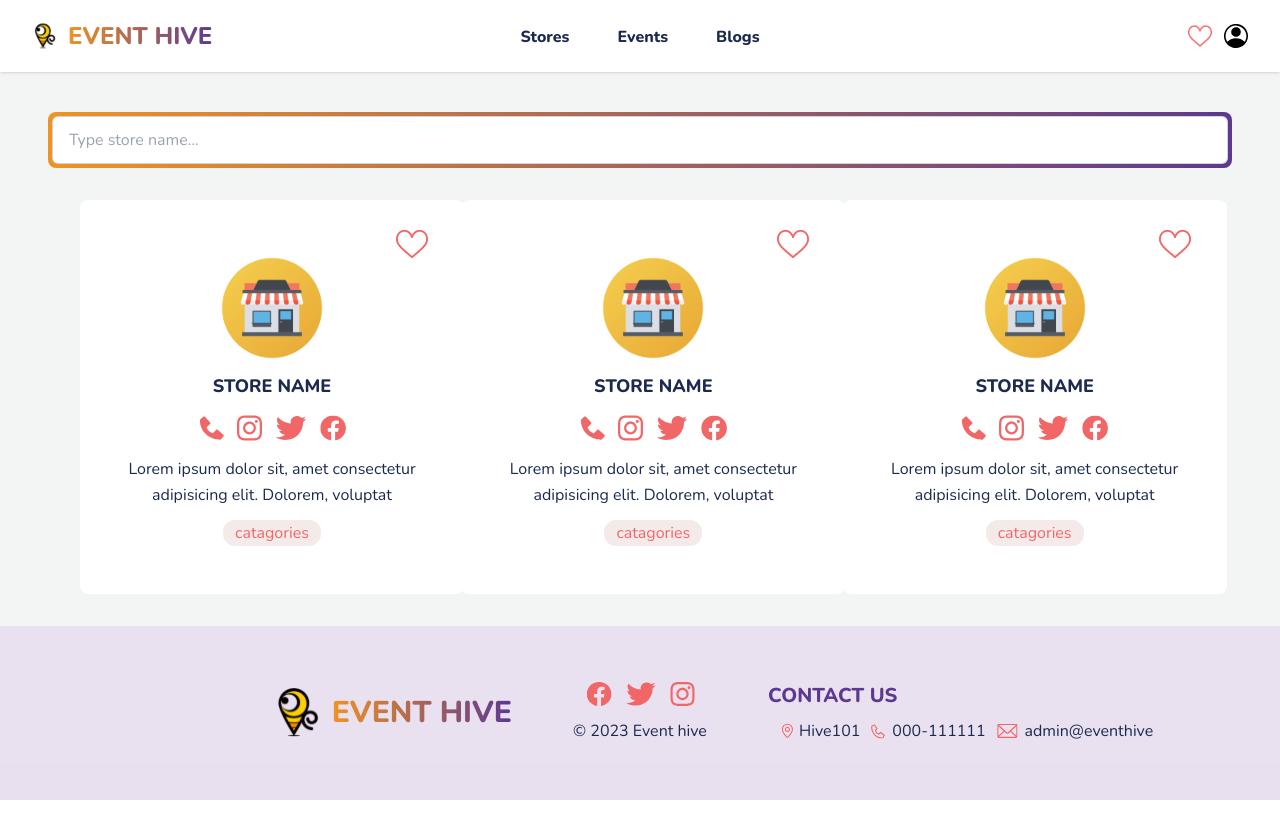
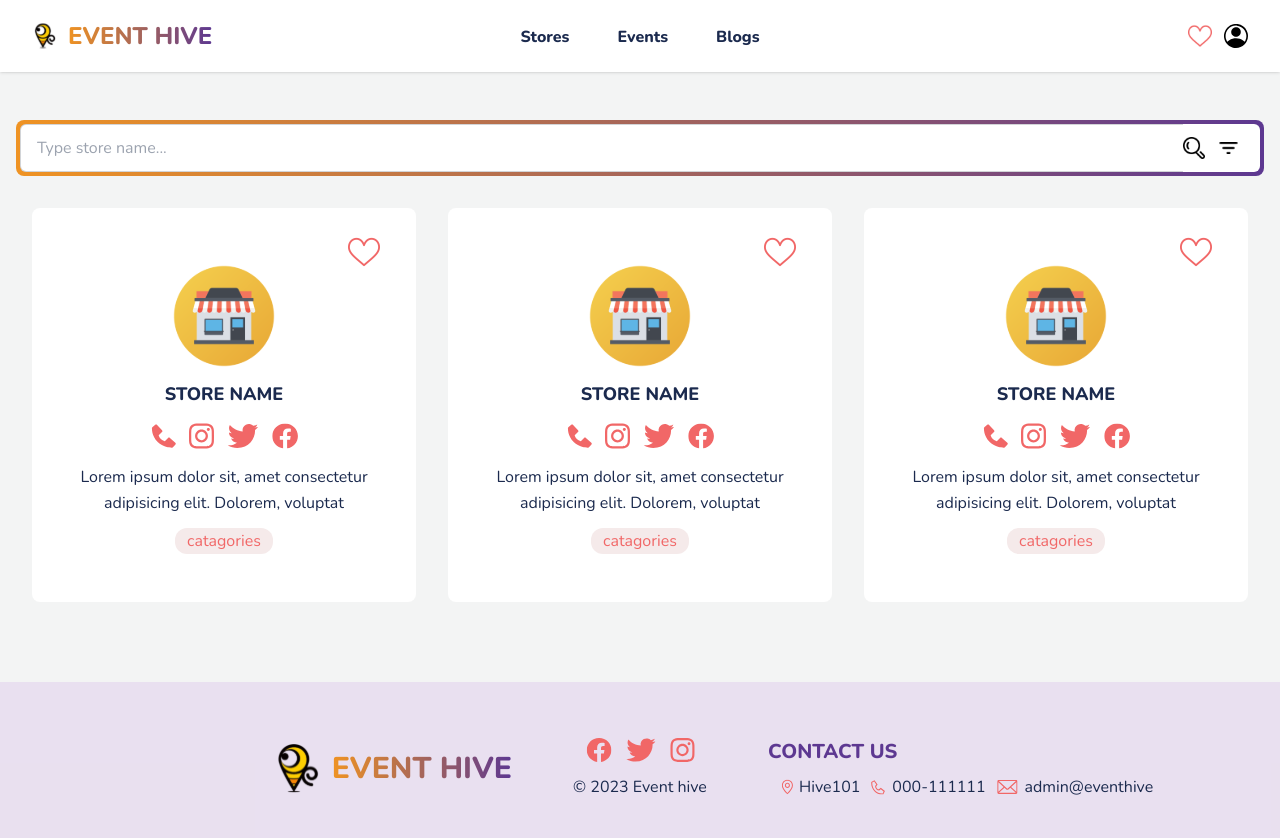
Before and after one commit to faynch/event-hive, a Next.js app: page /store in a window 1280 px wide. Shown: the top 838 px of the page. Before the commit the page ends 800 px from the top, so only its background shows below. Built offline with nearby package versions, Linux system fonts and the light colour scheme.

Commit message:
store page

```diff
--- a/src/component/CarouselCard.tsx
+++ b/src/component/CarouselCard.tsx
@@ -20,7 +20,7 @@ const CarouselCard = () => {
 
                             <div className="flex flex-col gap-2 pb-2 lg:items-start lg:pt-8 lg:pr-24 xl:pr-36">
                                 <h4 className="text-center text-xl font-extrabold">
-                                    EVENT NAME1
+                                    EVENT NAME 1
                                 </h4>
                                 <p className="text-center lg:text-start text-[#989898] ">
                                     Lorem ipsum dolor sit amet consectetur
@@ -39,19 +39,19 @@ const CarouselCard = () => {
                             </a>
                         </div>
                     </div>
-                    <div id="slide2" className="carousel-item relative w-full">
-                        <div className="grid grid-cols-1 content-center justify-items-center gap-4">
+                    <div id="slide2" className="carousel-item relative w-full justify-center">
+                        <div className="grid grid-cols-1 lg:grid-cols-2 content-center justify-items-center lg:justify-items-end gap-4 lg:gap-12">
                             <Image
                                 src={Event}
                                 className="w-48 md:w-64"
                                 alt={''}
                             />
 
-                            <div className="flex flex-col gap-4 pb-2">
+                            <div className="flex flex-col gap-2 pb-2 lg:items-start lg:pt-8 lg:pr-24 xl:pr-36">
                                 <h4 className="text-center text-xl font-extrabold">
-                                    EVENT NAME2
+                                    EVENT NAME 2
                                 </h4>
-                                <p className="text-center text-[#989898] ">
+                                <p className="text-center lg:text-start text-[#989898] ">
                                     Lorem ipsum dolor sit amet consectetur
                                     adipisicing elit. Consequatur, s
                                 </p>
@@ -68,19 +68,19 @@ const CarouselCard = () => {
                             </a>
                         </div>
                     </div>
-                    <div id="slide3" className="carousel-item relative w-full">
-                        <div className="grid grid-cols-1 content-center justify-items-center gap-4">
+                    <div id="slide3" className="carousel-item relative w-full justify-center">
+                        <div className="grid grid-cols-1 lg:grid-cols-2 content-center justify-items-center lg:justify-items-end gap-4 lg:gap-12">
                             <Image
                                 src={Event}
                                 className="w-48 md:w-64"
                                 alt={''}
                             />
 
-                            <div className="flex flex-col gap-4 pb-2">
+                            <div className="flex flex-col gap-2 pb-2 lg:items-start lg:pt-8 lg:pr-24 xl:pr-36">
                                 <h4 className="text-center text-xl font-extrabold">
-                                    EVENT NAME3
+                                    EVENT NAME 3
                                 </h4>
-                                <p className="text-center text-[#989898] ">
+                                <p className="text-center lg:text-start text-[#989898] ">
                                     Lorem ipsum dolor sit amet consectetur
                                     adipisicing elit. Consequatur, s
                                 </p>
@@ -97,19 +97,19 @@ const CarouselCard = () => {
                             </a>
                         </div>
                     </div>
-                    <div id="slide4" className="carousel-item relative w-full">
-                        <div className="grid grid-cols-1 content-center justify-items-center gap-4">
+                    <div id="slide4" className="carousel-item relative w-full justify-center">
+                        <div className="grid grid-cols-1 lg:grid-cols-2 content-center justify-items-center lg:justify-items-end gap-4 lg:gap-12">
                             <Image
                                 src={Event}
                                 className="w-48 md:w-64"
                                 alt={''}
                             />
 
-                            <div className="flex flex-col gap-4 pb-2">
+                            <div className="flex flex-col gap-2 pb-2 lg:items-start lg:pt-8 lg:pr-24 xl:pr-36">
                                 <h4 className="text-center text-xl font-extrabold">
-                                    EVENT NAME4
+                                    EVENT NAME 4
                                 </h4>
-                                <p className="text-center text-[#989898] ">
+                                <p className="text-center lg:text-start text-[#989898] ">
                                     Lorem ipsum dolor sit amet consectetur
                                     adipisicing elit. Consequatur, s
                                 </p>
--- a/src/component/Footer.tsx
+++ b/src/component/Footer.tsx
@@ -36,7 +36,7 @@ function Footer() {
                 </h5>
                 <div className="flex flex-row justify-center lg:justify-start">
                     <button>
-                        <Image className="ml-3 mr-1 h-4" src={Location} alt={''} />
+                        <Image className="lg:ml-3 mr-1 h-4" src={Location} alt={''} />
                     </button>
                     Hive101
                     <button>
--- a/src/component/Navbar.tsx
+++ b/src/component/Navbar.tsx
@@ -11,7 +11,7 @@ const Navbar = () => {
     const [navbar, setNavbar] = useState(false)
 
     return (
-        <nav className="w-full bg-white shadow">
+        <nav className="w-full bg-white shadow sticky top-0 z-10">
             <div className="mx-auto justify-stretch px-8 md:flex md:items-center lg:max-w-7xl">
                 <div className="md:basis-1/3">
                     <div className="flex py-5 md:block">
--- a/src/component/StoreCard.tsx
+++ b/src/component/StoreCard.tsx
@@ -9,7 +9,7 @@ const StoreCard = () => {
     const [active, setActive] = useState(false)
 
     return (
-        <div className="my-3 flex w-96 flex-col items-center gap-3 rounded-lg bg-white px-9 pb-12 text-center">
+        <div className="flex w-96 flex-col items-center gap-3 rounded-lg bg-white px-9 pb-12 text-center">
             <div className="grid grid-cols-3">
                 <Image className="col-start-2 w-32 pt-14" src={Shop} alt={''} />
                 <button onClick={() => setActive(!active)} className="w-8 justify-self-end pt-7 flex items-start">
--- a/src/pages/index.tsx
+++ b/src/pages/index.tsx
@@ -1,7 +1,7 @@
 import Navbar from '../component/Navbar'
 import Hero from '../component/Hero'
 import Image from 'next/image'
-import Carousel from '../component/Carousel'
+import Carousel from '../component/CarouselCard'
 import StoreCard from '../component/StoreCard'
 import Footer from '../component/Footer'
 
@@ -16,14 +16,14 @@ export default function Home() {
                 <h3 className="py-4 text-center text-2xl font-extrabold text-primary">
                     TOP STORES
                 </h3>
-                <div className="grid grid-cols-1 gap-3 lg:grid-cols-4 xl:max-w-7xl 2xl:grid-cols-6 2xl:gap-12">
+                <div className="my-3 grid grid-cols-1 gap-8 lg:grid-cols-4 xl:max-w-7xl 2xl:grid-cols-6 2xl:gap-12">
                     <div className="lg:col-span-2 lg:col-start-2 lg:justify-self-center 2xl:col-start-1 2xl:mt-12">
                         <StoreCard />
                     </div>
-                    <div className="lg:col-span-2 lg:pr-8 2xl:pr-0">
+                    <div className="lg:col-span-2">
                         <StoreCard />
                     </div>
-                    <div className="lg:col-span-2 lg:pl-8 2xl:mt-12 2xl:pl-0">
+                    <div className="lg:col-span-2 2xl:mt-12">
                         <StoreCard />
                     </div>
                 </div>
--- a/src/pages/store.tsx
+++ b/src/pages/store.tsx
@@ -1,22 +1,40 @@
 import Navbar from '../component/Navbar'
 import StoreCard from '../component/StoreCard'
 import Footer from '../component/Footer'
+
+import Image from 'next/image'
+import Search from '../pages/assets/search.svg'
+import Filter from '../pages/assets/filter.svg'
 
 function store() {
     return (
         <>
             <Navbar />
-            <div className="mx-12 mt-10 rounded-lg bg-gradient-to-r from-[#EF9323] to-[#5D3891] p-[4px]">
+            <div className="my-12 mx-auto flex flex-col justify-center lg:max-w-7xl ">
+                <div className="flex flex-row mx-12 rounded-lg bg-gradient-to-r from-[#EF9323] to-[#5D3891] p-1 md:mx-36 xl:mx-4">
                     <input
                         type="text"
                         placeholder="Type store name..."
-                    className="input input-bordered max-w w-full rounded-md px-4 py-2"
+                        className="max-w input-bordered border-r-0 input w-full rounded-md rounded-r-none bg-white py-2"
                     />
+                    <button className='bg-white'>
+                    <Image
+                        className="w-6"
+                        src={Search}
+                        alt={'Search'}
+                    /></button>
+                    <button className='rounded-r-md bg-white pr-2'>
+                    <Image
+                        className="h-6"
+                        src={Filter}
+                        alt={'Filter'}
+                    /></button>
                 </div>
-            <div className="grid grid-cols-1 px-16 my-5 md:grid-cols-2 md:gap-x-6 lg:px-20 xl:grid-cols-3">
+                <div className="my-8 grid grid-cols-1 gap-8 place-self-center lg:max-w-7xl lg:grid-cols-2 xl:grid-cols-3">
                     <StoreCard />
                     <StoreCard />
                     <StoreCard />
+                </div>
             </div>
             <Footer />
         </>
```
Also changed, not shown: src/pages/assets/filter.svg (added), src/pages/assets/search.svg (added). Lines whose indentation alone changed are shown as unchanged.
